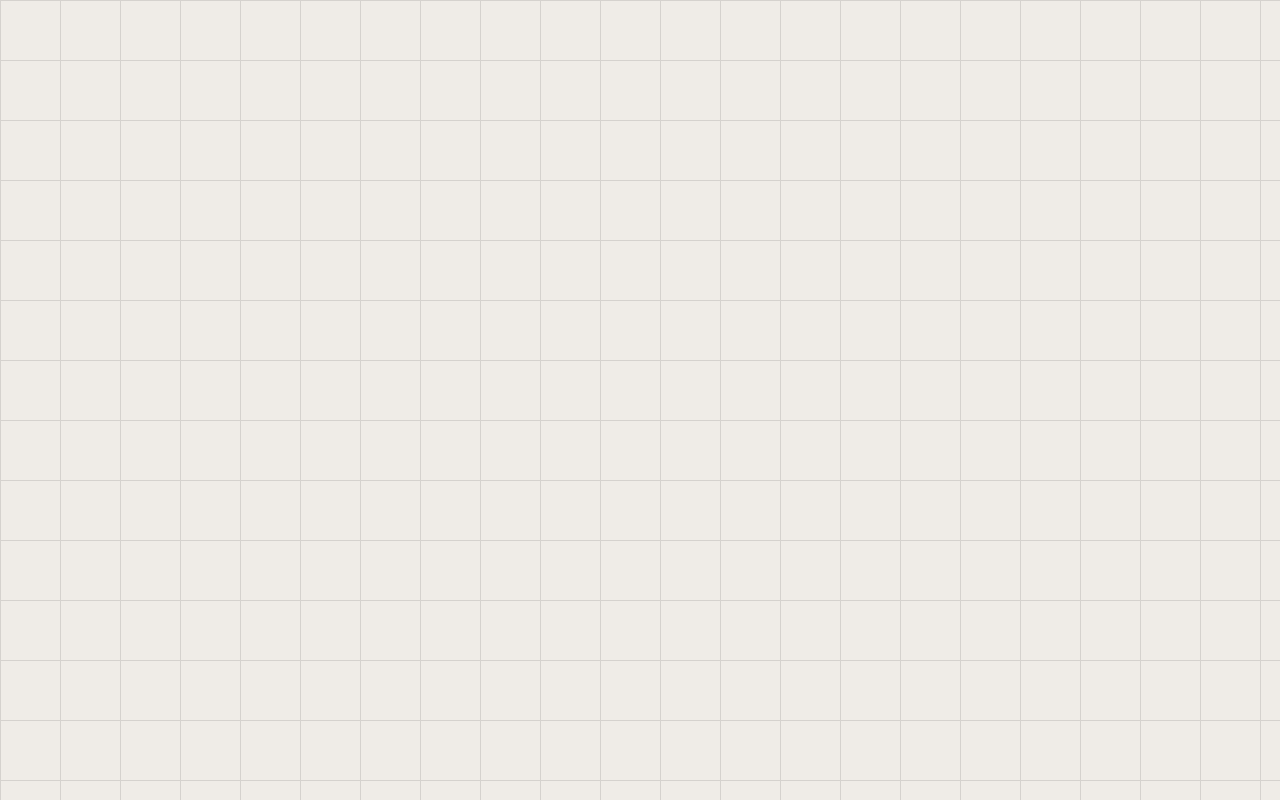
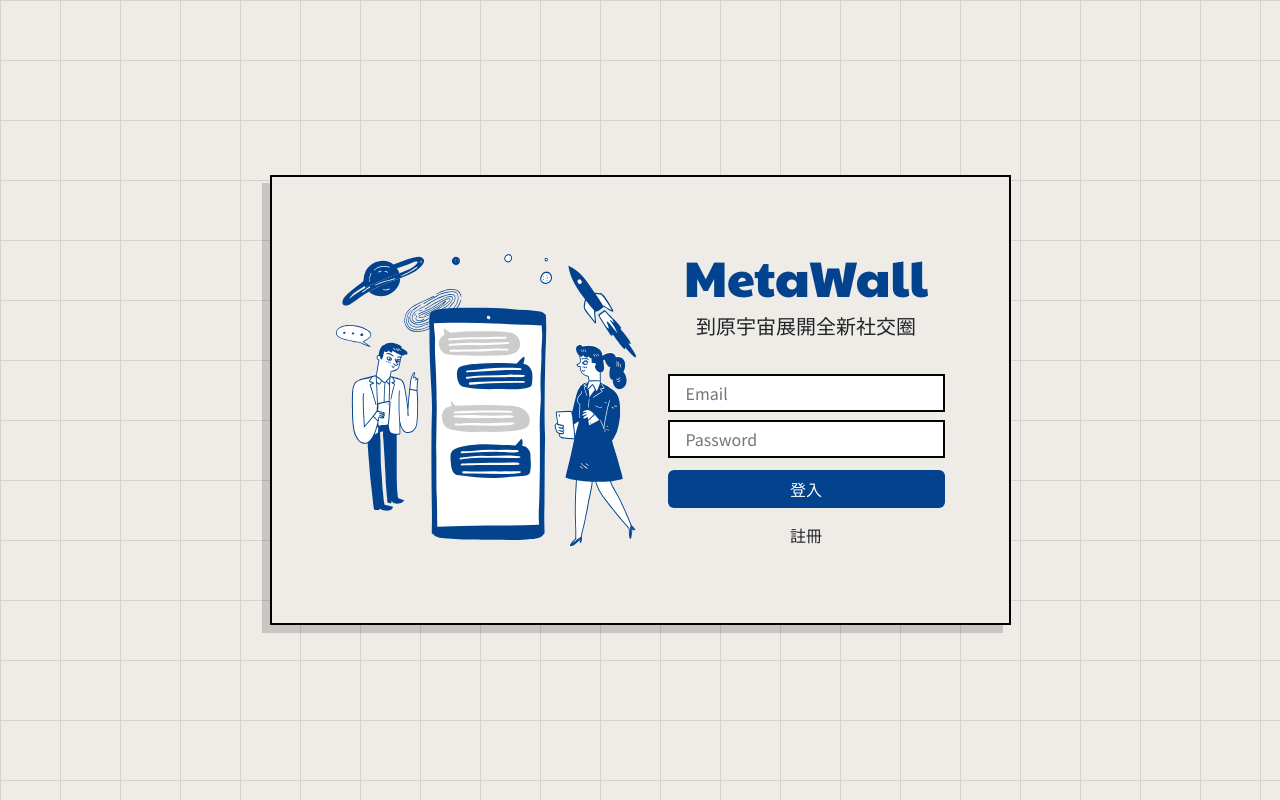
Before and after one commit to Aruminiya/MetaWall, a Vue app: page /#/signup in a window 1280 px wide. Before the commit this address had no page. Built offline with nearby package versions, Linux system fonts and the light colour scheme; a web font is replaced by a local one.

Commit message:
修正 LF 問題

```diff
--- a/src/router/index.js
+++ b/src/router/index.js
@@ -5,6 +5,11 @@
     path: '/login',
     name: 'Home',
     component: () => import('../views/LoginView.vue'),
+  },
+  {
+    path: '/signup',
+    name: 'Home',
+    component: () => import('../views/SignupView.vue'),
   },
   {
     path: '/about',
--- a/src/views/LoginView.vue
+++ b/src/views/LoginView.vue
@@ -13,7 +13,9 @@
           <input class="MetaWall_input my-1" type="email" placeholder="Email">
           <input class="MetaWall_input my-1" type="password" placeholder="Password">
           <button class="btn MetaWall_button mt-2" type="button">登入</button>
-          <button class="btn mt-2" type="button">註冊</button>
+          <router-link to="signup">
+            <button class="btn mt-2" type="button">註冊</button>
+          </router-link>
         </form>
       </div>
     </section>
--- /dev/null
+++ b/src/views/SignupView.vue
@@ -0,0 +1,63 @@
+<template>
+    <main class="d-flex justify-content-center align-items-center">
+      <section class="d-flex flex-wrap justify-content-center align-items-center p-5 m-5">
+        <div class="imgContainer p-3">
+          <img class="img-fluid" src="../../public/loginView_Picture.svg" alt="loginView_Picture"
+          title="loginView_Picture" width="300">
+        </div>
+        <div class="loginForm p-3">
+          <h1 class="logo text-center">MetaWall</h1>
+          <h5 class="text-center">到原宇宙展開全新社交圈</h5>
+          <br>
+          <form class="d-flex flex-column">
+            <input class="MetaWall_input my-1" type="email" placeholder="Email">
+            <input class="MetaWall_input my-1" type="password" placeholder="Password">
+            <button class="btn MetaWall_button mt-2" type="button">登入</button>
+            <button class="btn mt-2" type="button">註冊</button>
+          </form>
+        </div>
+      </section>
+    </main>
+  </template>
+
+  <script>
+
+  export default {
+
+  };
+  </script>
+
+  <style lang="scss" scoped>
+  main{
+    width: 100vw;
+    height: 100vh;
+  }
+
+  section{
+    background: $MataWall_gray01 0% 0% no-repeat padding-box;
+    box-shadow: -8px 8px 0px #00040029;
+    border: 2px solid #000400;
+    opacity: 1;
+    position: relative;
+    min-height: 450px;
+    .loginForm{
+      height: 100%;
+      .logo{
+        font-family: "Paytone One", sans-serif;
+        font-weight: 400;
+        font-size: 50px;
+        color: $MataWall_blue;
+      }
+      @media screen and (max-width: 400px) {
+         .logo{
+          font-size: 28px;
+          padding: 0;
+         }
+         h5{
+          font-size: 16px;
+         }
+      }
+    }
+  }
+
+  </style>
```
